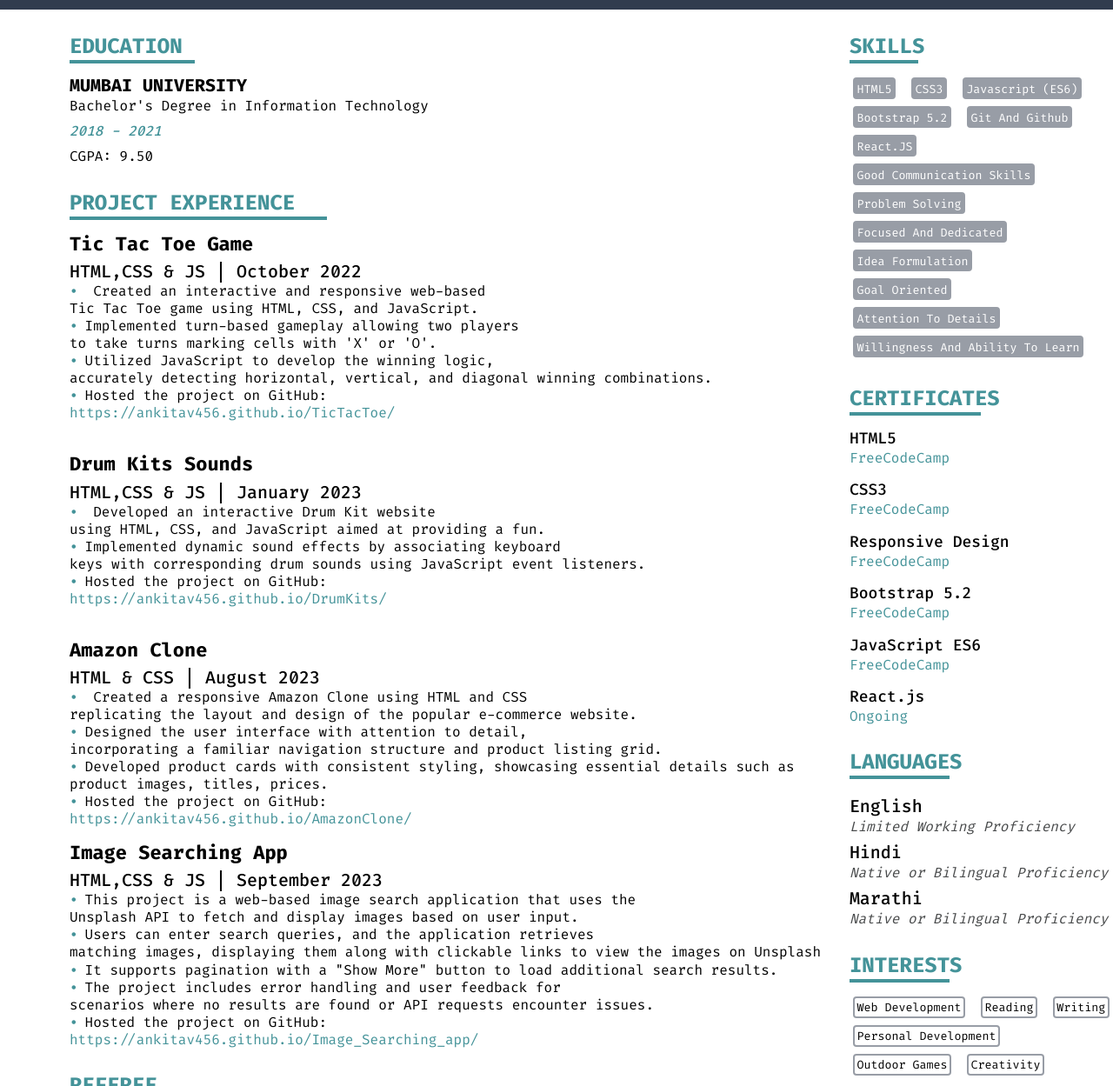
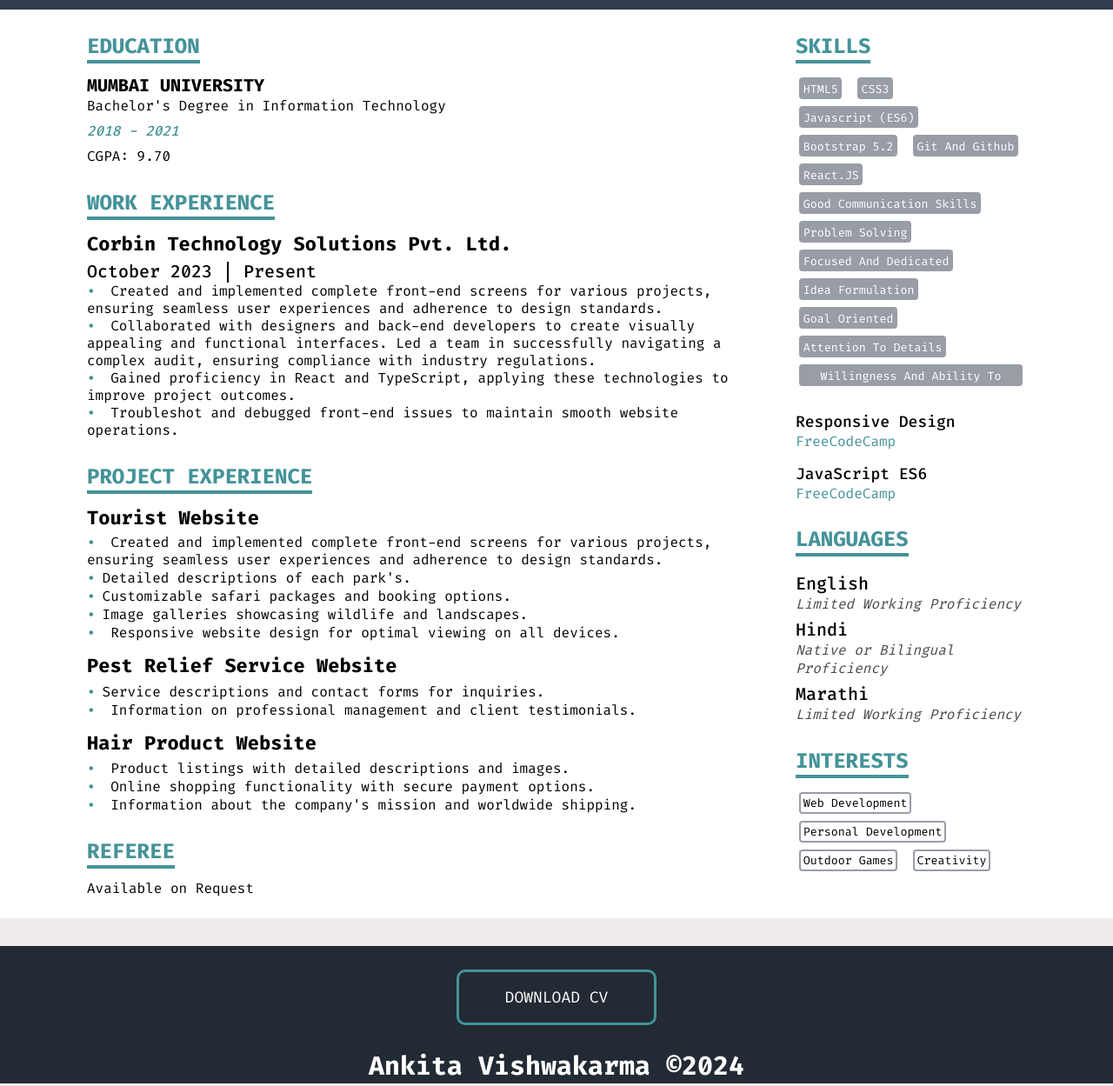
Before and after one commit to ankitav456/Ankita_Resume, a plain HTML site: page index.html in a window 1280 px wide. Shown: the part 400-1649 px from the top of the page at 87% size. Drawn offline with Linux system fonts and the light colour scheme; a web font is replaced by a local one.

Commit message:
change=s completed

```diff
--- a/index.html
+++ b/index.html
@@ -1,26 +1,31 @@
-<!doctype html>
+<!DOCTYPE html>
 <html lang="en">
-
   <head>
-    <meta charset="UTF-8">
-    <meta http-equiv="X-UA-Compatible" content="IE=edge">
-    <meta name="viewport" content="width=device-width, initial-scale=1.0">
+    <meta charset="UTF-8" />
+    <meta http-equiv="X-UA-Compatible" content="IE=edge" />
+    <meta name="viewport" content="width=device-width, initial-scale=1.0" />
     <title>Ankita Vishwakarma | Resume</title>
     <meta name="theme-color" content="#449399" />
     <meta property="og:type" content="Ankita Vishwakarma" />
     <meta property="og:title" content="Ankita Vishwakarma" />
-    <meta property="og:description"
-        content="This is a proffessioanl resume created for Ankita Vishwakarma using HTML5 and CSS while using Javascript to display my Fullname" />
+    <meta
+      property="og:description"
+      content="This is a proffessioanl resume created for Ankita Vishwakarma using HTML5 and CSS while using Javascript to display my Fullname"
+    />
     <!-----------------------Custom CSS----------------------->
-    <link rel="stylesheet" href="styles.css">
+    <link rel="stylesheet" href="styles.css" />
     <!-----------------------Fontawesome CDN----------------------->
-    <script src="https://kit.fontawesome.com/0fa89a7798.js" crossorigin="anonymous"></script>
+    <script
+      src="https://kit.fontawesome.com/0fa89a7798.js"
+      crossorigin="anonymous"
+    ></script>
     <!-----------------------Google Fonts----------------------->
-    <link rel="preconnect" href="https://fonts.googleapis.com">
-    <link rel="preconnect" href="https://fonts.gstatic.com" crossorigin>
+    <link rel="preconnect" href="https://fonts.googleapis.com" />
+    <link rel="preconnect" href="https://fonts.gstatic.com" crossorigin />
     <link
       href="https://fonts.googleapis.com/css2?family=Cormorant+Garamond:ital,wght@0,300;0,400;0,500;0,600;0,700;1,300;1,400;1,500;1,600;1,700&family=EB+Garamond:wght@400;500;600;700;800&display=swap"
-        rel="stylesheet">
+      rel="stylesheet"
+    />
   </head>
 
   <body>
@@ -31,8 +36,10 @@
           <h1>Ankita Vishwakarma</h1>
           <h4>Web Developer</h4>
           <div class="bio-content">
-                    <p>👋 Front-End Developer passionate about crafting engaging web experiences. Proficient in HTML,
-                        CSS, Bootstrap, JavaScript, and React.Js. Let's connect and create the future of the web together!
+            <p>
+              👋 Front-End Developer passionate about crafting engaging web
+              experiences. Proficient in HTML, CSS, Typescript, JavaScript, and
+              React.Js. Let's connect and create the future of the web together!
               🚀
             </p>
           </div>
@@ -41,65 +48,89 @@
       <!---------------------- SOCIALS/NAVBAR SECTION ------------------------------->
       <section class="socials">
         <div class="social-left">
-
-                <a href="mailto:ankitav456@gmail.com" target="_blank"><i class="fa-regular fa-envelope"></i> ankitav456@gmail.com</a>
-                <br>
-                <br>
+          <a href="mailto:ankitav456@gmail.com" target="_blank"
+            ><i class="fa-regular fa-envelope"></i> ankitav456@gmail.com</a
+          >
+          <br />
+          <br />
           <a
-                    href="https://www.google.com/maps/place/Ghodbunder+Service+Rd,+Thane+West,+Thane,+Maharashtra/@19.2492203,72.9719944,17z/data=!3m1!4b1!4m6!3m5!1s0x3be7b95b24a3ae75:0x8d844498fb7739f0!8m2!3d19.2492153!4d72.9745747!16s%2Fg%2F11bx5sg0_7?entry=ttu" ><i
-                        class="fa-solid fa-location-arrow"></i>  Thane West, Maharashtra</a>
-                <br>
-                <br>
-                <a href="tel:+917045634197" alt="Whatsapp" ><i
-                        class="fa-brands fa-whatsapp"></i>  +917045634197</a>
-                <br>
-                <br>
+            href="https://www.google.com/maps/place/Ghodbunder+Service+Rd,+Thane+West,+Thane,+Maharashtra/@19.2492203,72.9719944,17z/data=!3m1!4b1!4m6!3m5!1s0x3be7b95b24a3ae75:0x8d844498fb7739f0!8m2!3d19.2492153!4d72.9745747!16s%2Fg%2F11bx5sg0_7?entry=ttu"
+            ><i class="fa-solid fa-location-arrow"></i> Thane West,
+            Maharashtra</a
+          >
+          <br />
+          <br />
+          <a href="tel:+917045634197" alt="Whatsapp"
+            ><i class="fa-brands fa-whatsapp"></i> +917045634197</a
+          >
+          <br />
+          <br />
         </div>
         <div class="social-right">
-                <a href="tel:+918591372691" alt="phone-icon" ><i class="fa-solid fa-phone"></i>  +918591372691</a>
-                <br>
-                <br>
-                <a href="https://www.linkedin.com/in/ankita-vishwakarma-22b761227/" target="_blank" alt="linkedin-icon" ><i
-                        class="fa-brands fa-linkedin"></i>  https://www.linkedin.com/</a>
-                <br>
-                <br>
-                <a href="https://github.com/ankitav456 " target="_blank" alt="github-icon"><i class="fa-brands fa-github" > </i>
-                     https://github.com/ankitav456</a>
-                <br>
+          <a href="tel:+918591372691" alt="phone-icon"
+            ><i class="fa-solid fa-phone"></i> +918591372691</a
+          >
+          <br />
+          <br />
+          <a
+            href="https://www.linkedin.com/in/ankita-vishwakarma-22b761227/"
+            target="_blank"
+            alt="linkedin-icon"
+            ><i class="fa-brands fa-linkedin"></i> https://www.linkedin.com/</a
+          >
+          <br />
+          <br />
+          <a
+            href="https://github.com/ankitav456 "
+            target="_blank"
+            alt="github-icon"
+            ><i class="fa-brands fa-github"> </i>
+            https://github.com/ankitav456</a
+          >
+          <br />
         </div>
       </section>
       <!---------------------- MAIN SECTION ------------------------------->
       <main class="details" id="details">
-            <div class="detail-left ">
+        <div class="detail-left">
           <!-------------- EDUCATION SECTION ---------------->
-                <section class="education ">
+          <section class="education">
             <h2>Education</h2>
             <h3>Mumbai University</h3>
             <p>Bachelor's Degree in Information Technology</p>
             <p class="date">2018 - 2021</p>
-                    <p class="marks">CGPA: 9.50</p>
-
+            <p class="marks">CGPA: 9.70</p>
           </section>
           <!-------------- PROJECT EXPERIENCE SECTION ---------------->
-                <section class="project-experience ">
-                    <h2>Project Experience</h2>
+          <section class="project-experience">
+            <h2>Work Experience</h2>
             <div class="first">
-                        <h3>Tic Tac Toe Game</h3>
-                        <h4>HTML,CSS & JS | October 2022</h4>
+              <h3>Corbin Technology Solutions Pvt. Ltd.</h3>
+              <h4>October 2023 | Present</h4>
               <ul>
-                            <li> Created an interactive and responsive web-based <br>Tic Tac Toe game using HTML, CSS,
-                                and JavaScript.</li>
-                            <!-- <li>Designed an engaging game interface with a grid layout,<br> ensuring seamless user experience across various devices.</li> -->
-                            <li>Implemented turn-based gameplay allowing two players <br> to take turns marking cells
-                                with 'X' or 'O'. </li>
-                            <li>Utilized JavaScript to develop the winning logic, <br>accurately detecting horizontal,
-                                vertical, and diagonal winning combinations.</li>
-                            <li>Hosted the project on GitHub: <br><a href=" https://ankitav456.github.io/TicTacToe/" target="_blank">
-                                    https://ankitav456.github.io/TicTacToe/</a></li>
+                <li>
+                  Created and implemented complete front-end screens for various
+                  projects, ensuring seamless user experiences and adherence to
+                  design standards.
+                </li>
+                <li>
+                  Collaborated with designers and back-end developers to create
+                  visually appealing and functional interfaces. Led a team in
+                  successfully navigating a complex audit, ensuring compliance
+                  with industry regulations.
+                </li>
+                <li>
+                  Gained proficiency in React and TypeScript, applying these
+                  technologies to improve project outcomes.
+                </li>
+                <li>
+                  Troubleshot and debugged front-end issues to maintain smooth
+                  website operations.
+                </li>
               </ul>
             </div>
-                    <br>
-                    <div class="second">
+            <!-- <br> -->
+            <!-- <div class="second">
                         <h3>Drum Kits Sounds</h3>
                         <h4>HTML,CSS & JS | January 2023</h4>
                         <ul>
@@ -107,32 +138,88 @@
                                 providing a fun.</li>
                             <li>Implemented dynamic sound effects by associating keyboard <br>
                                 keys with corresponding drum sounds using JavaScript event listeners. </li>
-                            <li>Hosted the project on GitHub: <br><a href=" https://ankitav456.github.io/DrumKits/" target="_blank">
+                            <li>Hosted the project on GitHub: <br><a href=" https://ankitav456.github.io/DrumKits/"
+                                    target="_blank">
                                     https://ankitav456.github.io/DrumKits/</a></li>
                         </ul>
-                    </div>
-                    <br>
-                    <div class="third">
+                    </div> -->
+            <!-- <br> -->
+            <!-- <div class="third">
                         <h3>Amazon Clone</h3>
                         <h4>HTML & CSS | August 2023</h4>
                         <ul>
-                            <li> Created a responsive Amazon Clone using HTML and CSS<br>replicating the layout and design of the popular e-commerce website.</li>
-                            <li>Designed the user interface with attention to detail,<br> incorporating a familiar navigation structure and product listing grid. </li>
-                            <li>Developed product cards with consistent styling, showcasing essential details such as product images, titles, prices. </li>
-                            <li>Hosted the project on GitHub: <br><a href=" https://ankitav456.github.io/AmazonClone/" target="_blank">
+                            <li> Created a responsive Amazon Clone using HTML and CSS<br>replicating the layout and
+                                design of the popular e-commerce website.</li>
+                            <li>Designed the user interface with attention to detail,<br> incorporating a familiar
+                                navigation structure and product listing grid. </li>
+                            <li>Developed product cards with consistent styling, showcasing essential details such as
+                                product images, titles, prices. </li>
+                            <li>Hosted the project on GitHub: <br><a href=" https://ankitav456.github.io/AmazonClone/"
+                                    target="_blank">
                                     https://ankitav456.github.io/AmazonClone/</a></li>
                         </ul>
-                    </div>
-                    <div class="fourth">
+                    </div> -->
+            <!-- <div class="fourth">
                         <h3>Image Searching App</h3>
                         <h4>HTML,CSS & JS | September 2023</h4>
                         <ul>
-                            <li>This project is a web-based image search application that uses the<br>Unsplash API to fetch and display images based on user input.  </li>
-                            <li>Users can enter search queries, and the application retrieves <br> matching images, displaying them along with clickable links to view the images on Unsplash</li>
+                            <li>This project is a web-based image search application that uses the<br>Unsplash API to
+                                fetch and display images based on user input. </li>
+                            <li>Users can enter search queries, and the application retrieves <br> matching images,
+                                displaying them along with clickable links to view the images on Unsplash</li>
                             <li>It supports pagination with a "Show More" button to load additional search results.</li>
-                            <li>The project includes error handling and user feedback for <br>scenarios where no results are found or API requests encounter issues.</li>
-                            <li>Hosted the project on GitHub: <br><a href=" https://ankitav456.github.io/Image_Searching_app/" target="_blank">
+                            <li>The project includes error handling and user feedback for <br>scenarios where no results
+                                are found or API requests encounter issues.</li>
+                            <li>Hosted the project on GitHub: <br><a
+                                    href=" https://ankitav456.github.io/Image_Searching_app/" target="_blank">
                                     https://ankitav456.github.io/Image_Searching_app/</a></li>
+                        </ul>
+                    </div> -->
+          </section>
+          <section class="project-experience">
+            <h2>Project Experience</h2>
+            <div class="first">
+              <h3>Tourist Website</h3>
+              <!-- <h4>October 2023 | Present</h4> -->
+              <ul>
+                <li>
+                  Created and implemented complete front-end screens for various
+                  projects, ensuring seamless user experiences and adherence to
+                  design standards.
+                </li>
+                <li>Detailed descriptions of each park's.</li>
+                <li>Customizable safari packages and booking options.</li>
+                <li>Image galleries showcasing wildlife and landscapes.</li>
+                <li>
+                  Responsive website design for optimal viewing on all devices.
+                </li>
+              </ul>
+            </div>
+            <div class="second">
+              <h3>Pest Relief Service Website</h3>
+              <!-- <h4>October 2023 | Present</h4> -->
+              <ul>
+                <li>Service descriptions and contact forms for inquiries.</li>
+                <li>
+                  Information on professional management and client
+                  testimonials.
+                </li>
+              </ul>
+            </div>
+            <div class="third">
+              <h3>Hair Product Website</h3>
+              <!-- <h4>October 2023 | Present</h4> -->
+              <ul>
+                <li>
+                  Product listings with detailed descriptions and images.
+                </li>
+                <li>
+                  Online shopping functionality with secure payment options.
+                </li>
+                <li>
+                  Information about the company's mission and worldwide
+                  shipping.
+                </li>
               </ul>
             </div>
           </section>
@@ -143,93 +230,80 @@
           </section>
         </div>
 
-            <div class="details-right ">
+        <div class="details-right">
           <!-------------- SKILLS SECTION ---------------->
-                <section class="skills ">
+          <section class="skills">
             <h2>Skills</h2>
-                    <button class="button ">HTML5</button>
-                    <button class="button ">CSS3</button>
-                    <button class="button ">Javascript (ES6)</button>
-                    <br>
-                    <button class="button ">Bootstrap 5.2</button>
-                    <button class="button ">Git and Github</button>
-                    <button class="button ">React.JS</button>
-                    <br>
-                    <button class="button ">Good Communication skills</button>
-                    <button class="skills ">Problem Solving</button>
-                    <br>
-                    <button class="button ">Focused and Dedicated</button>
-                    <button class="skills ">Idea Formulation</button>
-                    <br>
-                    <button class="skills ">Goal Oriented</button>
-                    <button class="skills ">Attention to details</button>
-                    <br>
-                    <button class="skills ">Willingness and Ability to Learn</button>
+            <button class="button">HTML5</button>
+            <button class="button">CSS3</button>
+            <button class="button">Javascript (ES6)</button>
+            <br />
+            <button class="button">Bootstrap 5.2</button>
+            <button class="button">Git and Github</button>
+            <button class="button">React.JS</button>
+            <br />
+            <button class="button">Good Communication skills</button>
+            <button class="skills">Problem Solving</button>
+            <br />
+            <button class="button">Focused and Dedicated</button>
+            <button class="skills">Idea Formulation</button>
+            <br />
+            <button class="skills">Goal Oriented</button>
+            <button class="skills">Attention to details</button>
+            <br />
+            <button class="skills">Willingness and Ability to Learn</button>
           </section>
 
           <!-------------- CERTIFICATES SECTION ---------------->
-                <section class="certificates ">
-                    <h2>Certificates</h2>
-                    <h5>HTML5</h5>
-                    <a
-                        href="https://www.freecodecamp.org/certification/fcc3058163d-1ec5-4a62-8a4c-553ab284e4be/responsive-web-design">
-                    </a>
-                    <P>FreeCodeCamp</P>
-                    <h5>CSS3</h5>
-                    <a
-                        href="https://www.freecodecamp.org/certification/fcc3058163d-1ec5-4a62-8a4c-553ab284e4be/responsive-web-design">
-                    </a>
-                    <P>FreeCodeCamp</P>
+          <section class="certificates">
             <h5>Responsive Design</h5>
             <a
-                        href="https://www.freecodecamp.org/certification/fcc3058163d-1ec5-4a62-8a4c-553ab284e4be/responsive-web-design">
+              href="https://www.freecodecamp.org/certification/fcc3058163d-1ec5-4a62-8a4c-553ab284e4be/responsive-web-design"
+              target="_blank"
+            >
             </a>
-                    <P>FreeCodeCamp</P>
-                    <h5>Bootstrap 5.2</h5>
-                    <P>FreeCodeCamp</P>
+            <p>FreeCodeCamp</p>
             <h5>JavaScript ES6</h5>
             <a
-                        href="https://www.freecodecamp.org/certification/fcc3058163d-1ec5-4a62-8a4c-553ab284e4be/javascript-algorithms-and-data-structures">
+              href="https://www.freecodecamp.org/certification/fcc3058163d-1ec5-4a62-8a4c-553ab284e4be/javascript-algorithms-and-data-structures"
+            >
             </a>
-                    <P>FreeCodeCamp</P>
-                    <h5>React.js</h5>
-                    <P>Ongoing</P>
-
+            <p>FreeCodeCamp</p>
           </section>
           <!-------------- LANGUAGES SECTION ---------------->
-                <h2 class="languages-h2 "> Languages</h2>
-                <section class="languages ">
-                    <div class="language-left ">
+          <h2 class="languages-h2">Languages</h2>
+          <section class="languages">
+            <div class="language-left">
               <h5>English</h5>
-                        <P>Limited Working Proficiency</P>
+              <p>Limited Working Proficiency</p>
               <h5>Hindi</h5>
               <p>Native or Bilingual Proficiency</p>
               <h5>Marathi</h5>
-                        <p>Native or Bilingual Proficiency</p>
-
+              <p>Limited Working Proficiency</p>
             </div>
           </section>
           <!-------------- INTERESTS SECTION ---------------->
           <section class="interests">
             <h2>Interests</h2>
-                    <button class="button ">Web Development</button>
-                    <button class="button ">Reading</button>
-                    <button class="button ">Writing</button> <br>
-                    <button class="button ">Personal Development</button>
-                    <button class="button ">Outdoor Games</button>
-                    <button class="button ">Creativity</button>
-
+            <button class="button">Web Development</button> <br />
+            <button class="button">Personal Development</button>
+            <button class="button">Outdoor Games</button>
+            <button class="button">Creativity</button>
           </section>
         </div>
       </main>
       <!-------------- FOOTER SECTION ---------------->
       <footer>
-            <button id="btn"><a
-                    href="/frontendDeveloper.pdf" download = "frontendDeveloper.pdf" target="_blank">Download
-                    CV</a></button>
-            <h6>Ankita Vishwakarma &copy;2023</h6>
+        <button id="btn">
+          <a
+            href="/web developer resume.pdf"
+            download="WebDeveloper.pdf"
+            target="_blank"
+            >Download CV</a
+          >
+        </button>
+        <h6>Ankita Vishwakarma &copy;2024</h6>
       </footer>
     </div>
   </body>
-
 </html>
--- a/styles.css
+++ b/styles.css
@@ -109,10 +109,15 @@ ul {
 }
 
 main.details {
+    width: 100%;
+    gap: 20px;
+    display: flex;
     background-color: #fff;
-    padding: 0 0em 0 5em;
+    padding: 0 100px;
 }
-
+.detail-left{
+    width: 75%;
+}
 h2 {
     color: #449399;
     margin: 1.1em 0 .5em 0;
@@ -139,7 +144,7 @@ h2 {
 
 .education h2 {
     border-bottom: 4px solid #449399;
-    width: 16%;
+    width: fit-content;
 }
 
 .education h3 {
@@ -150,7 +155,7 @@ h2 {
 
 .work-experience h2{
     border-bottom: 4px solid #449399;
-    width: 27%;
+    width:fit-content;
 
 }
 .work-experience h3{
@@ -164,7 +169,7 @@ h2 {
 
 .project-experience h2 {
     border-bottom: 4px solid #449399;
-    width: 33%;
+    width: fit-content;
 }
 
 .project-experience h3 {
@@ -192,7 +197,7 @@ h2 {
 
 .referee h2 {
     border-bottom: 4px solid #449399;
-    width: 12%;
+    width: fit-content;
 }
 
 .referee {
@@ -203,7 +208,7 @@ h2 {
 /*----styling for skills---*/
 
 div.details-right {
-    width: 100%;
+    width: 25%;
 }
 
 .skills button {
@@ -219,7 +224,7 @@ div.details-right {
 
 .skills h2 {
     border-bottom: 4px solid #449399;
-    width: 26%;
+    width: fit-content;
 }
 
 
@@ -227,7 +232,7 @@ div.details-right {
 
 .certificates h2 {
     border-bottom: 4px solid #449399;
-    width: 50%;
+    width: fit-content;
 }
 
 .certificates h5 {
@@ -263,7 +268,7 @@ section.languages {
 
 .languages-h2 {
     border-bottom: 4px solid #449399;
-    width: 38%;
+    width: fit-content;
 }
 
 .language-right {
@@ -301,7 +306,7 @@ section.languages {
 
 .interests h2 {
     border-bottom: 4px solid #449399;
-    width: 38%;
+    width: fit-content;
 }
 
 
@@ -409,7 +414,7 @@ footer a {
         width: 60%;
     }
     .skills h2 {
-        width: 19%;
+        width: fit-content;
     }
     .referee h2 {
         width: 44%;
```
Also changed, not shown: 2 other files. Lines whose indentation alone changed are shown as unchanged.
